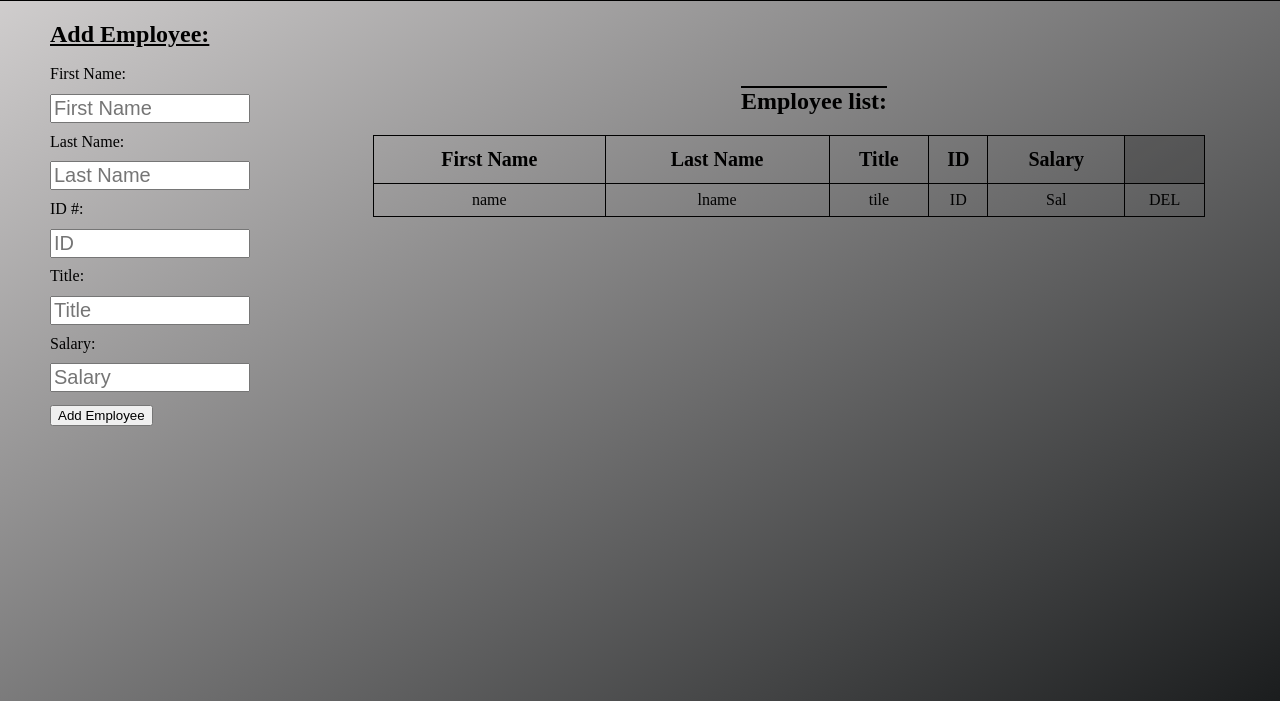
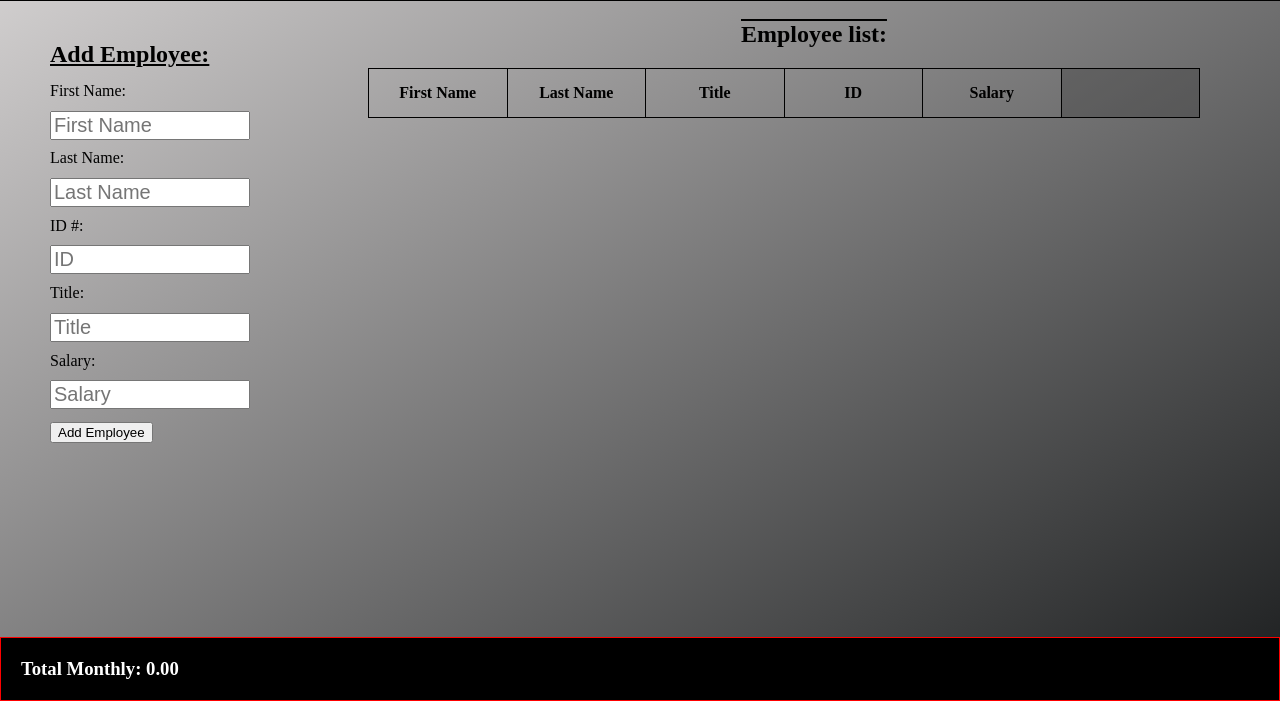
Before and after one commit to SirChristianWilliam/WeekendProject1, a plain HTML site: page index.html in a window 1280 px wide. Shown: the part 99-800 px from the top of the page. Drawn offline with Linux system fonts and the light colour scheme.

Commit message:
Added some cool css scroll features and positioning, and made it so I can append the employee information I type in

```diff
--- a/index.html
+++ b/index.html
@@ -38,15 +38,14 @@
     </tr>
 
     <tr id="tableRowTD">
-        <td>name</td>
-        <td>lname</td>
-        <td>tile</td>
-        <td>ID</td>
-        <td>Sal</td>
-        <td>DEL</td>
+
     </tr>
 
 </table>
-
+<footer id="footer">
+    <h3 id="h3Footer">
+        Total Monthly: <span id="total">0.00</span>
+    </h3>
+ </footer>
  </body>
 </html>
--- a/script.js
+++ b/script.js
@@ -18,5 +18,24 @@ function onReady() {
     }
 
     employeeArr.push(newObj);
-    console.log(newObj);
+
+    $('#theTable').append(`
+    <tr>
+        <td>
+        ${newObj.fName}
+        </td>
+        <td>
+        ${newObj.lName}
+        </td>
+        <td>
+        ${newObj.ID}
+        </td>
+        <td>
+        ${newObj.title}
+        </td>
+        <td>
+        ${newObj.salary}
+        </td>
+    </tr>
+    `)
  }
--- a/styles.css
+++ b/styles.css
@@ -30,9 +30,11 @@ h1 {
 h2:first-of-type {
     color:black;
     left: 50px;
-    position: relative;
+
     width:200px;
     text-decoration: underline;
+    position:fixed;
+    top:15%;
  }
  h2:last-of-type {
      width:65%;
@@ -52,6 +54,8 @@ form#employeeForm {
     float:left;
     padding-left:50px;
     line-height: 80%;
+    position:fixed;
+    top:23%;
   }
 input {
     width:200px;
@@ -80,6 +84,7 @@ form button#addData {
 table,th,td{
     border: 1px solid black;
     border-collapse: collapse;
+    height:auto;
 }
 
 h2:last-of-type {
@@ -87,30 +92,42 @@ h2:last-of-type {
  }
 table#theTable {
     width:65%;
-    margin-right:75px;
+    margin-right:80px;
      text-align:center;
     float:right;
+    margin-bottom:100px;
+    overflow: scroll;
 
 
 }
 tr#tableRowTH{
-    border: 1px solid black;
-
 }
 th {
-    font-size: 20px;
-     line-height: 45px;
+    padding:15px;
+    width:100px;
 }
 tr#tableRowTD {
 
 }
 td {
-    line-height: 30px;
+    padding:5px;
 
 }
 #lastTH {
     background-color: rgba(50,50,50,.3)
 }
 
-
 /*  END */
+/* Anything footer and below */
+footer#footer {
+    border:1px solid red;
+    clear: both;
+    position:fixed;
+    width:100%;
+    bottom:0;
+    background-color: black;
+    color:white;
+}
+#h3Footer {
+    margin:20px;
+}
```
